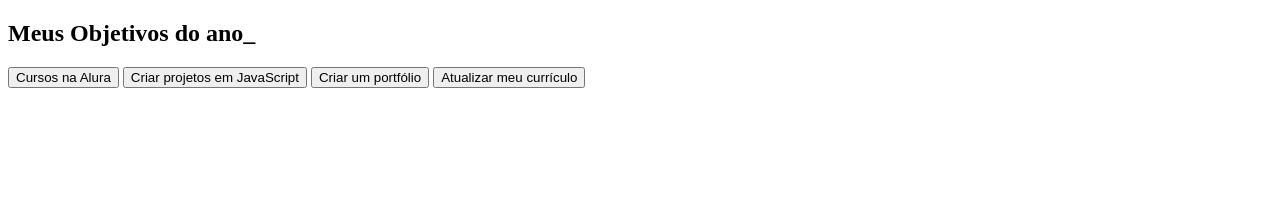
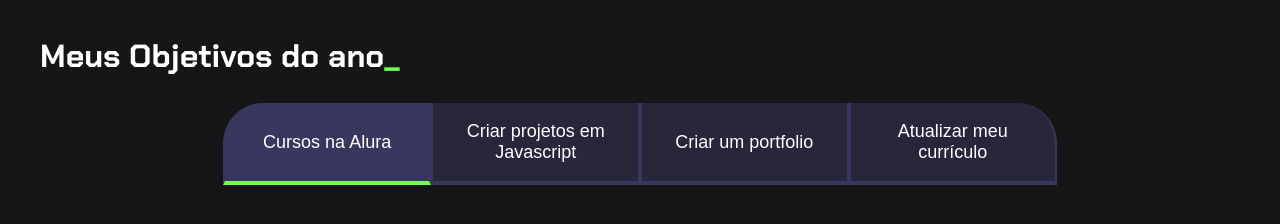
Before and after one commit to joaovpxx/jv, a plain HTML site: page index.html in a window 1280 px wide. Drawn offline with Linux system fonts and the light colour scheme.

Commit message:
Add files via upload

```diff
--- a/index.html
+++ b/index.html
@@ -4,16 +4,19 @@
     <meta charset="UTF-8">
     <meta name="viewport" content="width=device-width, initial-scale=1.0">
     <title>Meus objetivos do ano</title>
+    <link rel="stylesheet" href="style.css">
 </head>
+
 <body>
     <section class="conteudo-principal">
-    <h2 class="titulo-principal">Meus Objetivos do ano_</h2>
+        <h2 class="titulo-principal">Meus Objetivos do ano<span>_</span></h2>
         <div class="botoes">
-      <button class="botao">Cursos na Alura</button>
-      <button class="botao">Criar projetos em JavaScript</button>
-      <button class="botao">Criar um portfólio</button>
+            <button class="botao ativo">Cursos na Alura</button>
+            <button class="botao">Criar projetos em Javascript</button>
+            <button class="botao">Criar um portfolio</button>
             <button class="botao">Atualizar meu currículo</button>
         </div>
       </section>
+      <script src="main.js"></script>
 </body>
 </html>
--- a/style.css
+++ b/style.css
@@ -31,3 +31,41 @@ body {
 .titulo-principal span {
   color: var(--verde);
 }
+.botao {
+  font-family: "Crakra Petch", sans-serif;
+  background-color: var(--botao-inativo);
+  color: var(--branco);
+  display: flex;
+  justify-content: center;
+  padding: 1em;
+  font-size: 18px;
+  align-items: center;
+  width: 100%;
+  border-bottom: 4px solid var(--botao-ativo);
+  border-left: 2px solid var(--botao-ativo);
+  border-right: 2px solid var(--botao-ativo);
+  border-top: none;
+}
+.botao:first-child {
+  border-radius: 40px 40px 0 0;
+}
+.botoes {
+  display: block;
+}
+.ativo{
+  background-color: var(--botao-ativo);
+  border-bottom: 4px solid var(--verde);
+  }
+@media screen and (min-width: 768px) {
+  .botoes {
+      display: flex;
+  }
+
+  .botao:first-child {
+      border-radius: 40px 0 0 0;
+  }
+
+  .botao:last-child {
+      border-radius: 0 40px 0 0;
+  }
+}
```
Lines whose indentation alone changed are shown as unchanged.
